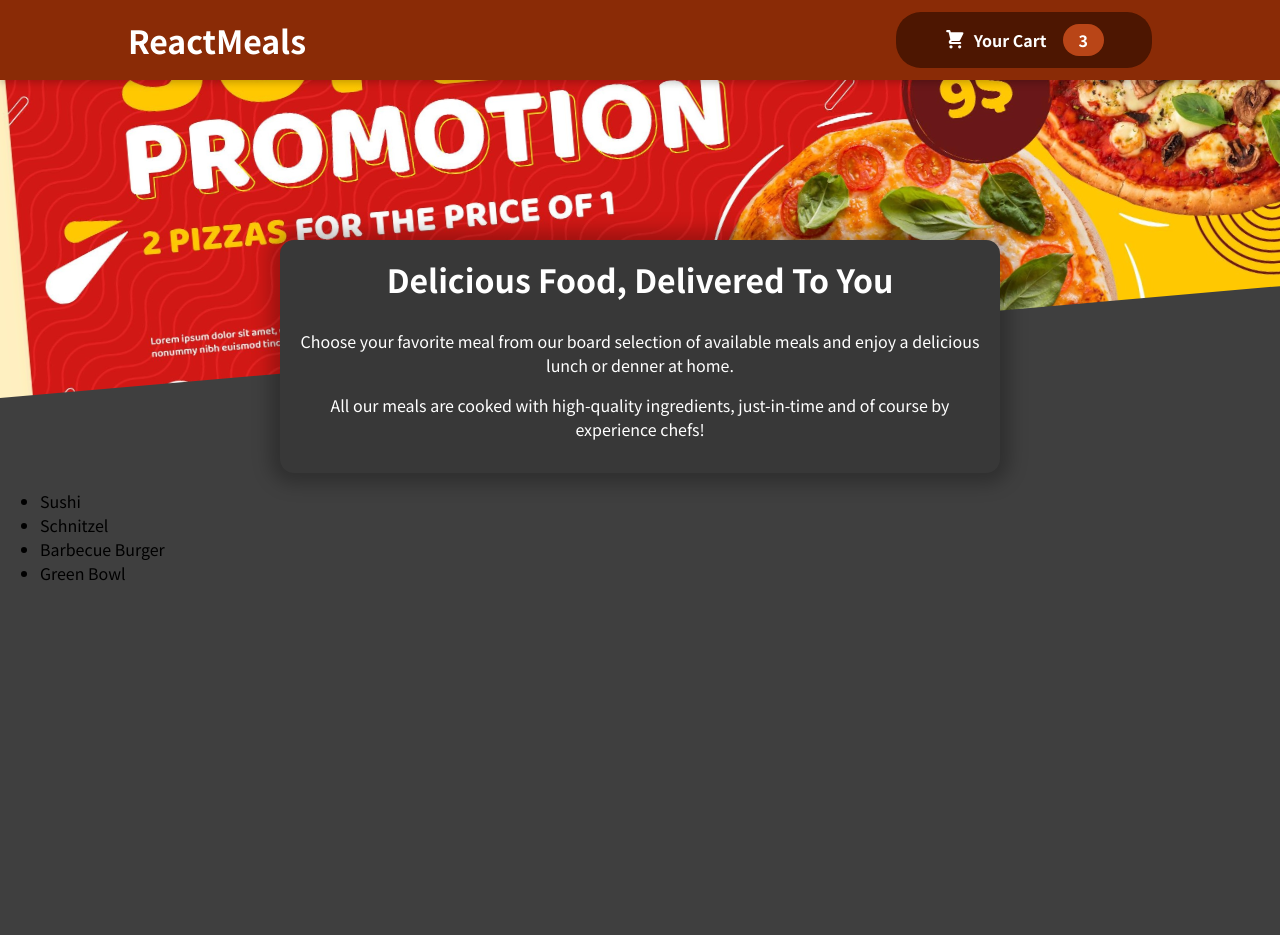
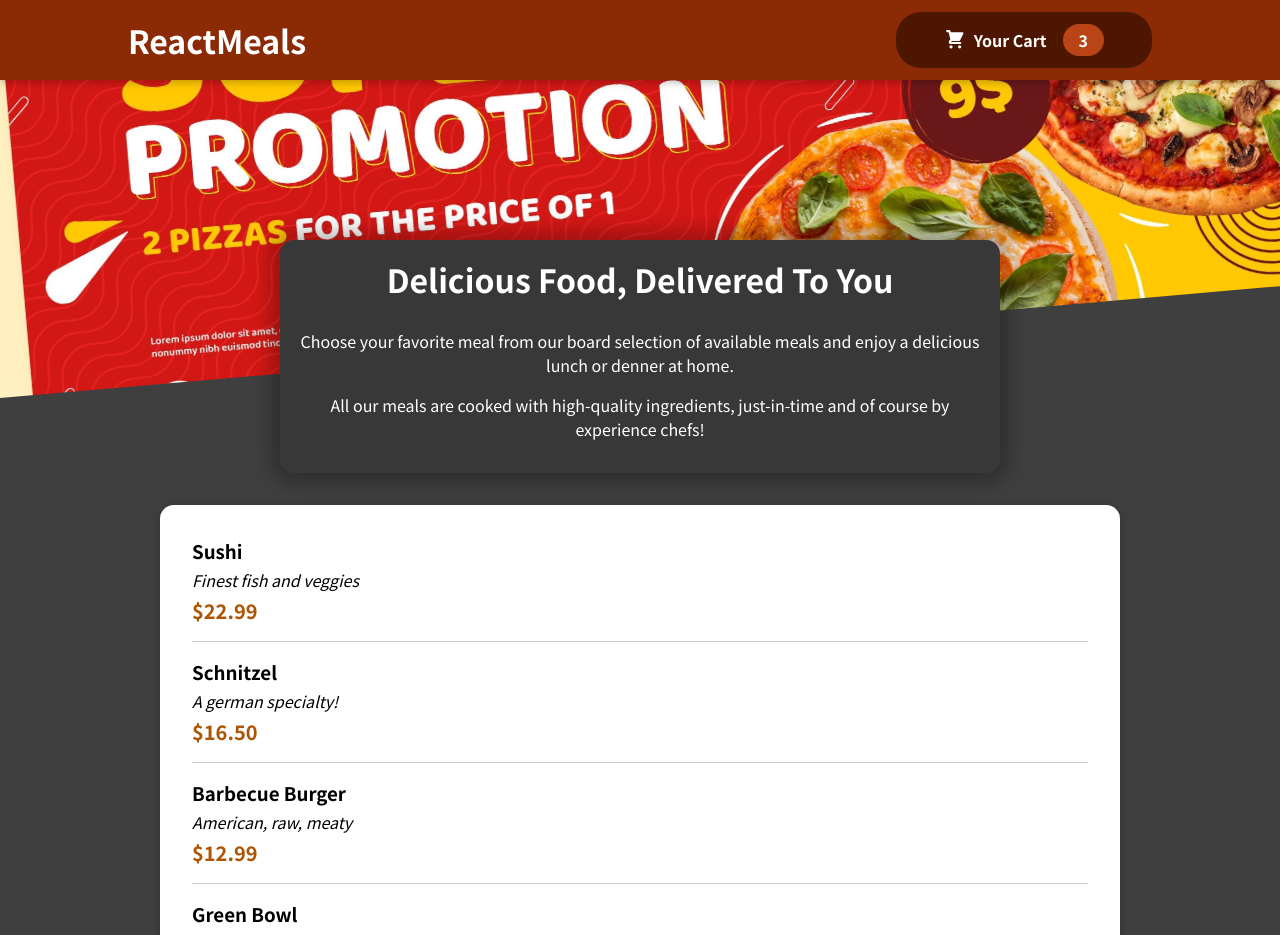
Before and after one commit to 81nilesh/RestaurantApp, a React (Create React App) app: page / in a window 1280 px wide. Shown: the top 935 px of the page. Before the commit the page ends 800 px from the top, so only its background shows below. Built offline with nearby package versions, Linux system fonts and the light colour scheme.

Commit message:
commit 5

```diff
--- a/src/components/Meals/AvailableMeals.js
+++ b/src/components/Meals/AvailableMeals.js
@@ -1,5 +1,9 @@
 import React from 'react';
-import classes from './MealsSummary.module.css';
+import Card from '../UI/Card';
+import MealsItem from './MealsItem/MealItem';
+// import classes from './MealsSummary.module.css';
+import classes from './AvailableMeals.module.css';
+
 
 
 const DUMMY_MEALS = [
@@ -31,13 +35,20 @@
 
 
 const AvailableMeals = () => {
-    const mealsList = DUMMY_MEALS.map((meal) => <li>{meal.name}</li>);
+    const mealsList = DUMMY_MEALS.map((meal) => (
+        <MealsItem
+            key={meal.id}
+            name={meal.name}
+            description={meal.description}
+            price={meal.price}
+        />
+    ));
     return (
         <div>
             <section className={classes.meals}>
-                <ul>
-                    {mealsList}
-                </ul>
+                <Card>
+                    <ul> {mealsList} </ul>
+                </Card>
             </section>
         </div>
     )
--- /dev/null
+++ b/src/components/Meals/AvailableMeals.module.css
@@ -0,0 +1,30 @@
+.meals {
+    max-width: 60rem;
+    width: 90%;
+    margin: 2rem auto;
+    animation: meals-appear 1s ease-out forwards;
+    /* list-style: none; */
+}
+
+/* .meals ul {
+    list-style: none;
+    margin: 0;
+    padding: 0;
+} */
+.meals ul {
+    list-style: none;
+    margin: 0;
+    padding: 0;
+}
+
+@keyframes meals-appear {
+    from {
+        opacity: 0;
+        transform: translateY(3rem);
+    }
+
+    to {
+        opacity: 1;
+        transform: translateY(0);
+    }
+}
--- /dev/null
+++ b/src/components/Meals/MealsItem/MealItem.js
@@ -0,0 +1,23 @@
+import React from 'react';
+
+import classes from './MealItem.module.css';
+
+const MealsItem = (props) => {
+    const price = `$${props.price.toFixed(2)}`;
+    return (
+        <div>
+            <li className={classes.meal}>
+                <div>
+                    <h3>{props.name}</h3>
+                    <div className={classes.description}>{props.description}</div>
+                    <div className={classes.price}>{price}</div>
+                </div>
+                <div>
+
+                </div>
+            </li>
+        </div>
+    );
+};
+
+export default MealsItem;
--- /dev/null
+++ b/src/components/Meals/MealsItem/MealItem.module.css
@@ -0,0 +1,22 @@
+.meal {
+    display: flex;
+    justify-content: space-between;
+    margin: 1rem;
+    padding-bottom: 1rem;
+    border-bottom: 1px solid #ccc;
+}
+
+.meal h3 {
+    margin: 0 0 0.25rem 0;
+}
+
+.description {
+    font-style: italic;
+}
+
+.price {
+    margin-top: 0.25rem;
+    font-weight: bold;
+    color: #ad5502;
+    font-size: 1.25rem;
+}
--- /dev/null
+++ b/src/components/UI/Card.js
@@ -0,0 +1,12 @@
+import React from 'react';
+import classes from './Card.module.css';
+
+const Card = (props) => {
+    return (
+        <div>
+            <div className={classes.card}>{props.children}</div>
+        </div>
+    )
+};
+
+export default Card;
--- /dev/null
+++ b/src/components/UI/Card.module.css
@@ -0,0 +1,6 @@
+.card {
+    padding: 1rem;
+    box-shadow: 0 2px 8px rgba(0, 0, 0, 0.25);
+    border-radius: 14px;
+    background-color: white;
+  }
```
Also changed, not shown: src/components/Meals/AvailableMeals.odule.css (deleted, +0 -24 lines), src/components/Meals/MealsItem/MealItemForm.js (added).
